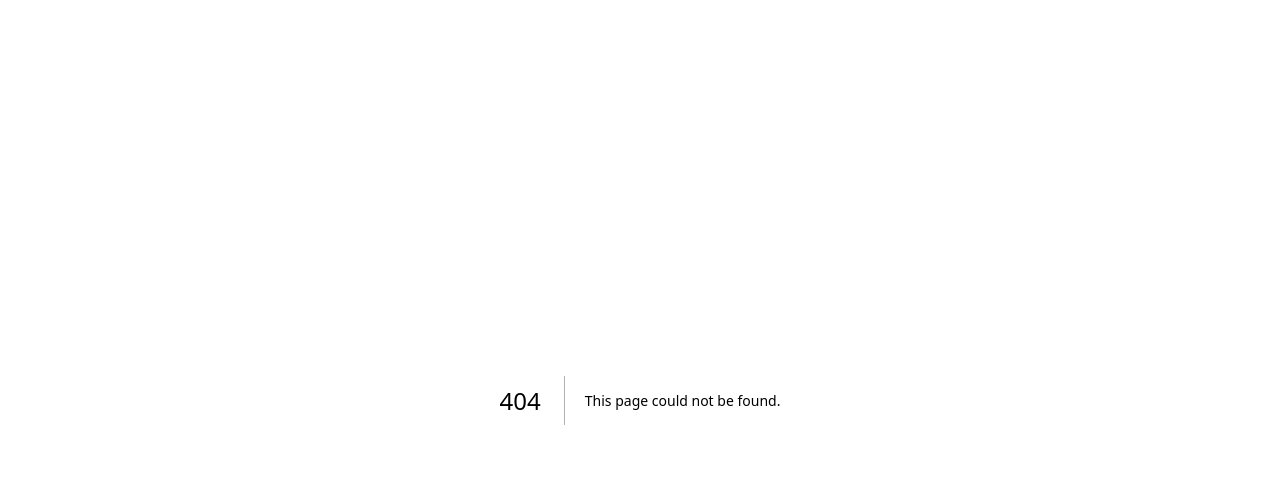
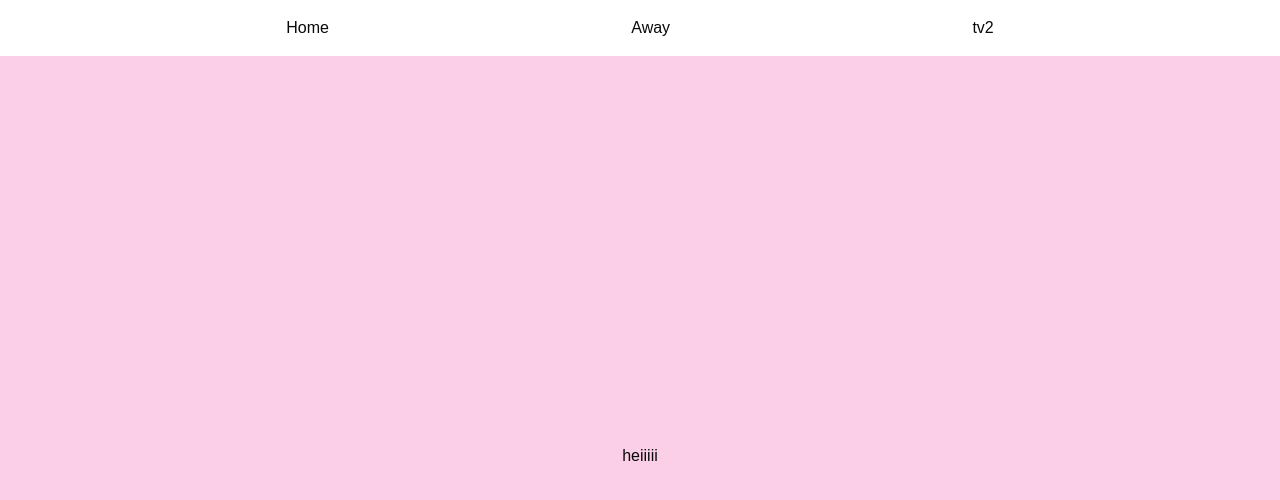
Before and after one commit to annelkva/random_person_generatorr, a Next.js app: page /away in a window 1280 px wide. Before the commit this address had no page. Shown: the top 500 px of the page. Built offline with nearby package versions, Linux system fonts and the light colour scheme.

Commit message:
added navbar and layout bg color

```diff
--- /dev/null
+++ b/app/away/page.tsx
@@ -0,0 +1,11 @@
+type pagePropsT = {}
+
+const page = (props: pagePropsT) => {
+  return (
+    <>
+      <h1>heiiiii</h1>
+    </>
+  )
+};
+
+export default page
--- a/app/layout.tsx
+++ b/app/layout.tsx
@@ -1,6 +1,7 @@
 import type { Metadata } from "next";
 import localFont from "next/font/local";
 import "./globals.css";
+import Navbar from "@/components/Navbar";
 
 const geistSans = localFont({
   src: "./fonts/GeistVF.woff",
@@ -28,7 +29,11 @@ export default function RootLayout({
       <body
         className={`${geistSans.variable} ${geistMono.variable} antialiased`}
       >
+        <Navbar/>
+        <div className="min-h-screen flex items-center justify-center bg-pink-200">
         {children}
+        </div>
+
       </body>
     </html>
   );
--- a/app/page.tsx
+++ b/app/page.tsx
@@ -1,5 +1,7 @@
 import { RandomPersonComponent } from "@/components/random-person";
 
 export default function Home() {
-  return (<RandomPersonComponent></RandomPersonComponent>);
+  return ( <>
+
+  <RandomPersonComponent/></>);
 }
--- /dev/null
+++ b/components/Navbar.tsx
@@ -0,0 +1,15 @@
+import Link from "next/link";
+
+type NavbarPropsT = {}
+
+const Navbar = (props: NavbarPropsT) => {
+  return (
+      <nav className="flex justify-evenly">
+        <Link className="p-4" href="/">Home</Link>
+        <Link className="p-4" href="/away">Away</Link>
+        <Link className="p-4" href="https://www.tv2.no/">tv2</Link>
+      </nav>
+  )
+};
+
+export default Navbar
--- a/components/random-person.tsx
+++ b/components/random-person.tsx
@@ -6,6 +6,7 @@ import { Card, CardContent, CardHeader, CardTitle } from "@/components/ui/card"
 import { Avatar, AvatarFallback, AvatarImage } from "@/components/ui/avatar"
 import { Skeleton } from "@/components/ui/skeleton"
 import { Mail, MapPin } from 'lucide-react'
+
 
 interface Person {
   name: { first: string; last: string }
@@ -42,7 +43,6 @@ export function RandomPersonComponent() {
   }, [])
 
   return (
-    <div className="min-h-screen flex items-center justify-center bg-pink-200">
       <Card className="w-[350px]">
         <CardHeader>
           <CardTitle className="text-2xl font-bold text-center">Tilfeldig person</CardTitle>
@@ -83,6 +83,5 @@ export function RandomPersonComponent() {
           </Button>
         </CardContent>
       </Card>
-    </div>
   )
 }
```
